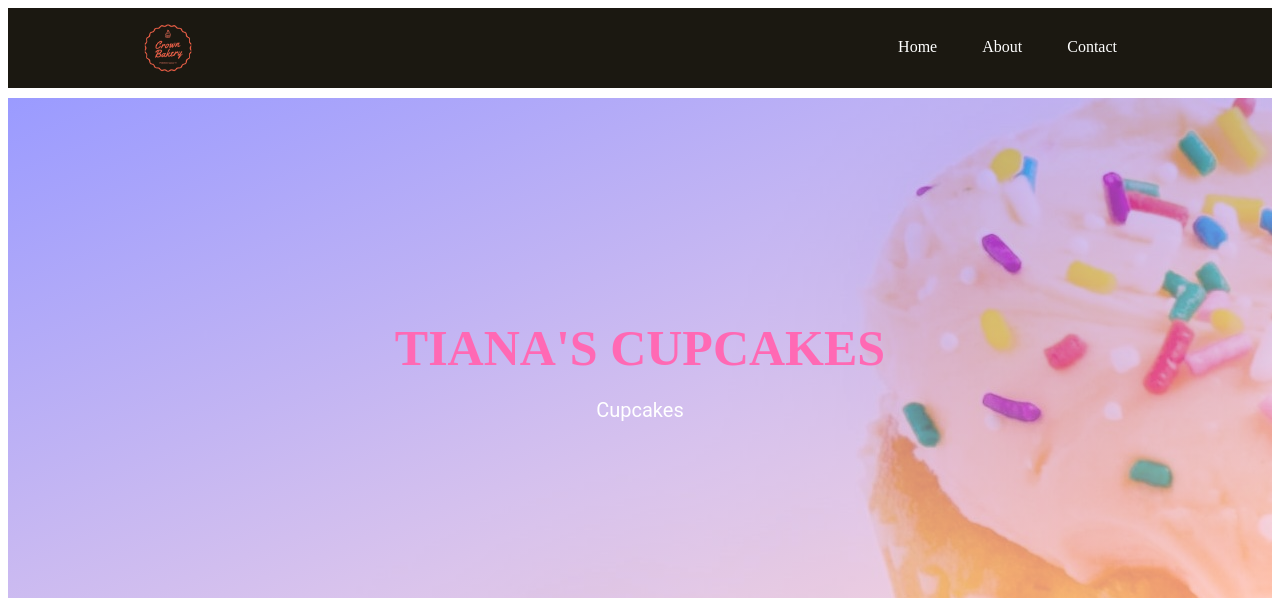
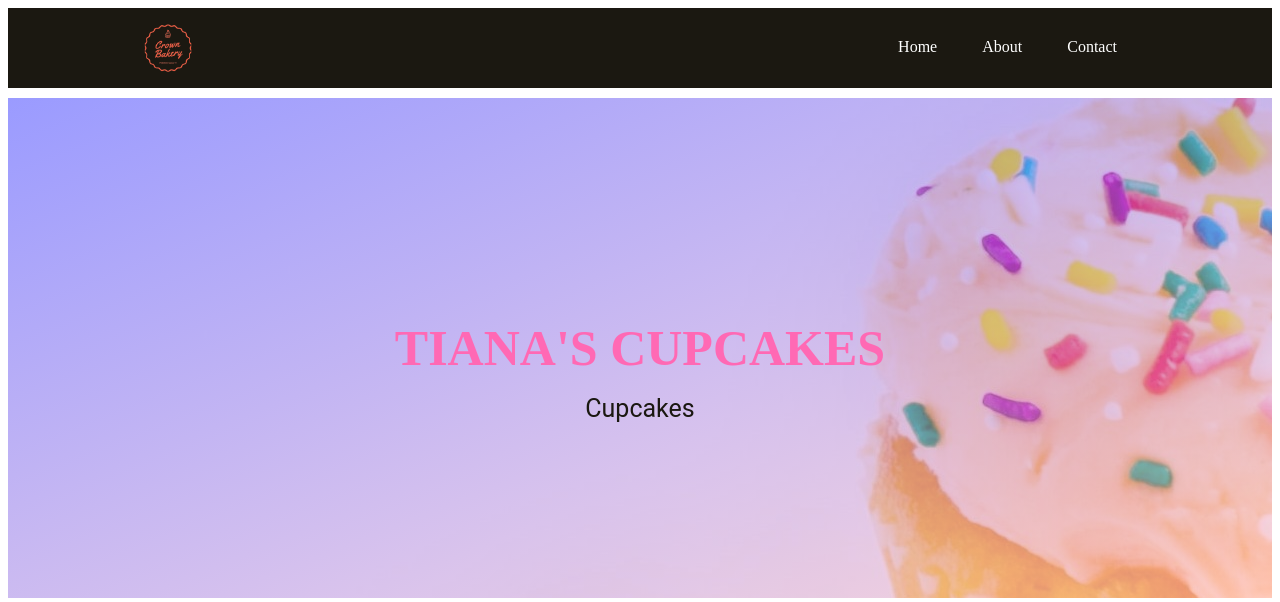
Before and after one commit to inioluwa14/webSite, a plain HTML site: page index.html in a window 1280 px wide. Shown: the top 602 px of the page. Drawn offline with Linux system fonts and the light colour scheme.

Commit message:
little changes

```diff
--- a/css/index.css
+++ b/css/index.css
@@ -56,16 +56,17 @@ nav a:hover{
     top: 280px;
     text-transform:capitalize;
     font-family:Roboto;
-    font-size: 20px;
+    /*font-size: 20px;*/
 }
 #link a{
     text-decoration: none;
-    color: white;
+    color: #1B1811;
+    font-size:25px;
 }
 #link a:hover{
     padding: 10px;
     border-radius: 10px;
-    border: 3px solid pink;
+    border: 3px solid hotpink;
 }
 h1{
     z-index: 1;
```
